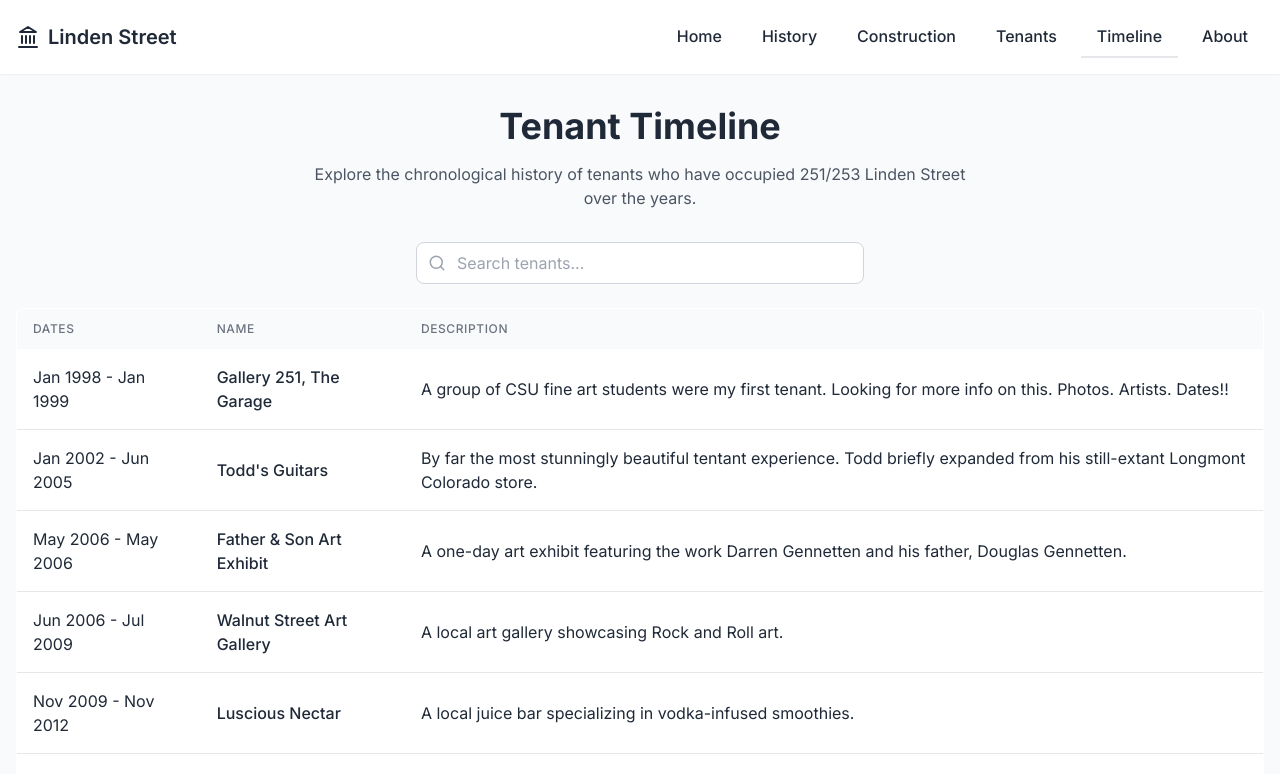
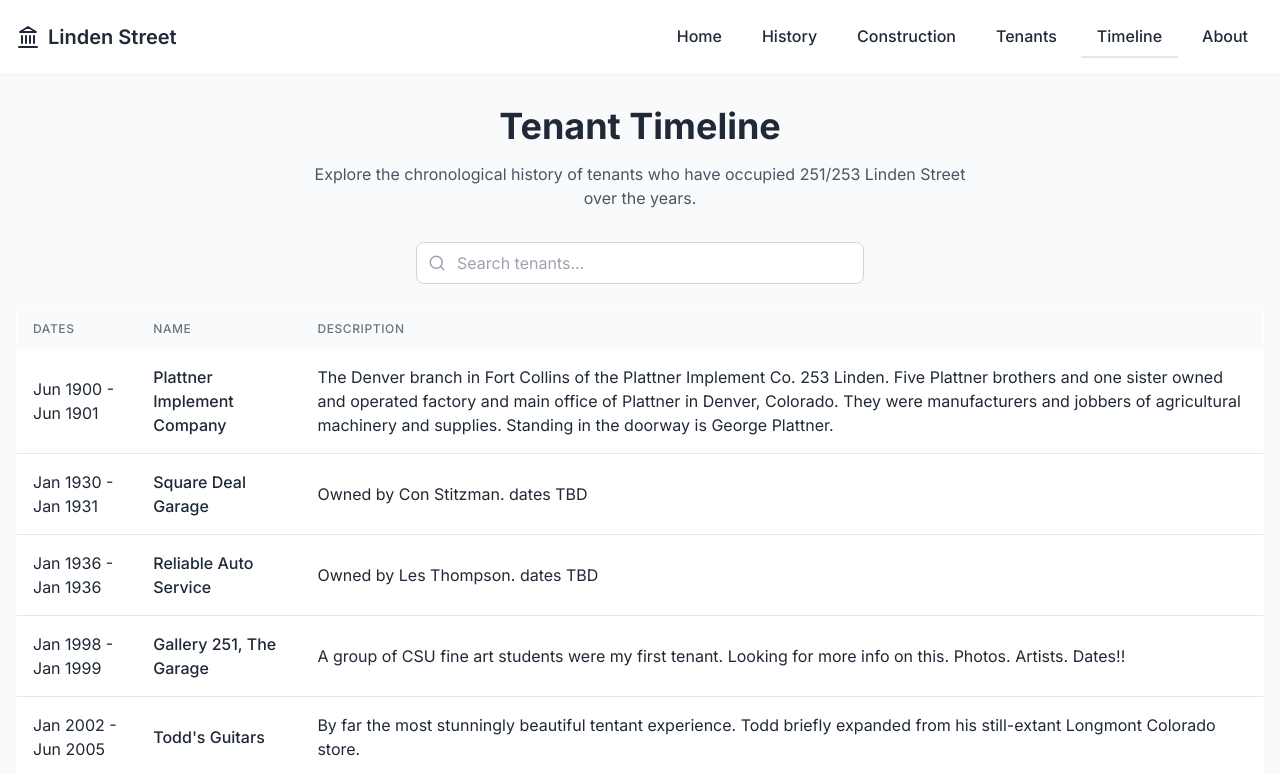
Before and after one commit to dgennetten/linden, a React (Vite) app: page /timeline in a window 1280 px wide. Shown: the top 774 px of the page. Built offline with nearby package versions, Linux system fonts and the light colour scheme.

Commit message:
Added timeline entries; added plattner stuff; added address-change note

```diff
--- a/src/data/history.json
+++ b/src/data/history.json
@@ -5,6 +5,13 @@
     "description": "Iconic Stover Drug, next door to the 251/253 Linden",
     "category": "history",
     "url": "/images/history/1899StoverDrug.jpg"
+  },
+  {
+    "name": "1901 Plattner Implement Company",
+    "date": "1901",
+    "description": "The Denver branch in Fort Collins of the Plattner Implement Co. 253 Linden. Five Plattner brothers and one sister owned and operated factory and main office of Plattner in Denver, Colorado. They were manufacturers and jobbers of agricultural machinery and supplies. Standing in the doorway is George Plattner.",
+    "category": "history",
+    "url": "/images/history/1901PlattnerImplementCo.jpg"
   },
   {
     "name": "1904 Birds Eye View",
@@ -56,6 +63,13 @@
     "url": "/images/history/1927Parade.jpg"
   },
   {
+    "name": "1931 Square Deal Garage - City Directory",
+    "date": "1931",
+    "description": "1931 City Directory listing for Square Deal Garage, owned by Verna Nevins.",
+    "category": "history",
+    "url": "/images/history/1931SquareDealCityDirectory.jpg"
+  },
+  {
     "name": "1937 Intersection of Linden and Mountain",
     "date": "1937",
     "description": "A view of the intersection of Linden and Mountain streets",
@@ -75,6 +89,13 @@
     "description": "A view of Linden Street looking north, during the Centennial Celebration.",
     "category": "history",
     "url": "/images/history/1964LookingNorthCentenialCelebration.jpg"
+  },
+  {
+    "name": "Robertson/Hayens Block",
+    "date": "1960",
+    "description": "Collage prepared for Grant submission. Shows Richard Cienfuegos at 18 as a mechanic",
+    "category": "history",
+    "url": "/images/history/ImageCollageRobertsonHaynes.jpg"
   },
   {
     "name": "1995 Construction",
--- a/src/data/timeline.json
+++ b/src/data/timeline.json
@@ -1,4 +1,22 @@
 [
+  {
+    "startDate": "1900-06",
+    "endDate": "1901-06",
+    "name": "Plattner Implement Company",
+    "description": "The Denver branch in Fort Collins of the Plattner Implement Co. 253 Linden. Five Plattner brothers and one sister owned and operated factory and main office of Plattner in Denver, Colorado. They were manufacturers and jobbers of agricultural machinery and supplies. Standing in the doorway is George Plattner."
+  },
+  {
+    "startDate": "1930-01",
+    "endDate": "1931-01",
+    "name": "Square Deal Garage",
+    "description": "Owned by Con Stitzman. dates TBD"
+  },
+  {
+    "startDate": "1936-01",
+    "endDate": "1936-01",
+    "name": "Reliable Auto Service",
+    "description": "Owned by Les Thompson. dates TBD"
+  },
   {
     "startDate": "1998-01",
     "endDate": "1999-01",
--- a/src/pages/About.tsx
+++ b/src/pages/About.tsx
@@ -10,9 +10,9 @@ const About: React.FC = () => {
       <div className="max-w-3xl mx-auto">
         <div className="bg-white rounded-lg shadow-sm overflow-hidden mb-8">
           <img
-            src="https://images.pexels.com/photos/2079451/pexels-photo-2079451.jpeg?auto=compress&cs=tinysrgb&w=1260&h=750&dpr=2"
+            src="/images/history/HistoryCollage.jpg"
             alt="251/253 Linden Street"
-            className="w-full h-64 object-cover object-center"
+            className="w-full aspect-[5/4] object-cover object-center"
           />
 
           <div className="p-6">
--- a/src/pages/Home.tsx
+++ b/src/pages/Home.tsx
@@ -87,7 +87,8 @@ const Home: React.FC = () => {
               <p className="text-gray-600 mb-6">
                 Discover the chronological history of tenants and significant events
                 related to the 251/253 Linden Street property. Our interactive timeline
-                provides a fascinating journey through time.
+                provides a fascinating journey through time. Note: Prior to TBD, 253
+                Linden Street was known as 257 Linden Street.
               </p>
               <NavLink
                 to="/timeline"
@@ -98,7 +99,7 @@ const Home: React.FC = () => {
             </div>
             <div className="md:w-1/2">
               <img
-                src="https://images.pexels.com/photos/159862/art-school-of-athens-raphael-italian-painter-fresco-159862.jpeg?auto=compress&cs=tinysrgb&w=1260&h=750&dpr=2"
+                src="/images/construction/200301-StreetView.jpg"
                 alt="Timeline"
                 className="w-full h-auto rounded-lg shadow-lg"
               />
```
